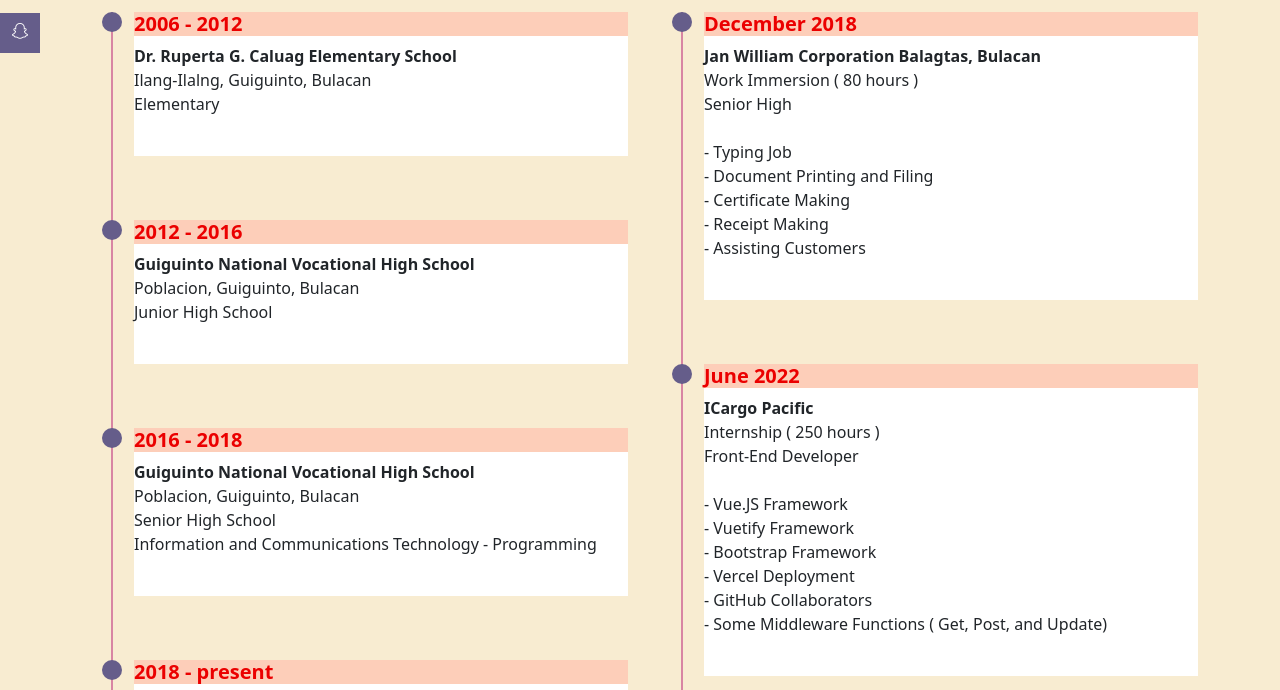
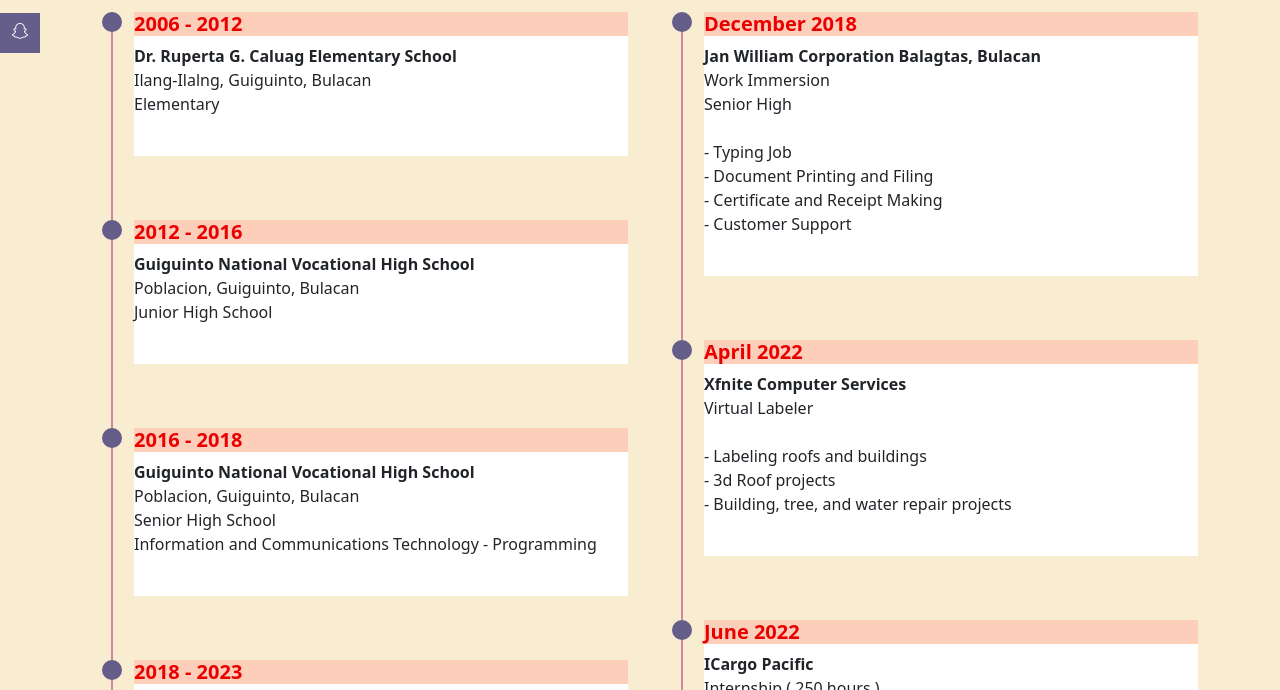
Before and after one commit to christinebrito/My_Personal_Website, a plain HTML site: page index.html in a window 1280 px wide. Shown: the part 1396-2086 px from the top of the page. Drawn offline with nearby package versions, Linux system fonts and the light colour scheme; some packages are replaced by stand-ins of ours; a script that the page names is missing.

Commit message:
update education and experience

```diff
--- a/index.html
+++ b/index.html
@@ -158,7 +158,7 @@
                             </li>
                             <br>
                             <li>
-                                <h4><span> 2018 - present </span></h4>
+                                <h4><span> 2018 - 2023 </span></h4>
                                 <b>Bulacan State University</b><br>
                                 <p>Malolos, Bulacan <br>
                                    Bachelor of Science in Computer Engineering</p><br>
@@ -171,13 +171,21 @@
                             <li>
                                 <h4><span> December 2018 </span></h4>
                                 <b>Jan William Corporation Balagtas, Bulacan</b><br>
-                                <p>Work Immersion ( 80 hours ) <br>
+                                <p>Work Immersion<br>
                                    Senior High <br><br>
                                    - Typing Job <br>
                                    - Document Printing and Filing <br>
-                                   - Certificate Making <br>
-                                   - Receipt Making <br>
-                                   - Assisting Customers </p> <br>
+                                   - Certificate and Receipt Making <br>
+                                   - Customer Support </p> <br>
+                            </li>
+                            <br>
+                            <li>
+                                <h4><span> April 2022 </span></h4>
+                                <b> Xfnite Computer Services</b><br>
+                                <p>Virtual Labeler <br><br>
+                                   - Labeling roofs and buildings <br>
+                                   - 3d Roof projects <br>
+                                   - Building, tree, and water repair projects</p> <br>
                             </li>
                             <br>
                             <li>
@@ -185,10 +193,9 @@
                                 <b>ICargo Pacific</b><br>
                                 <p>Internship ( 250 hours ) <br>
                                    Front-End Developer <br><br>
-                                   - Vue.JS Framework<br>
-                                   - Vuetify Framework<br>
-                                   - Bootstrap Framework<br>
-                                   - Vercel Deployment <br>
+                                   - Web design and development<br>
+                                   - Vercel Deployment<br>
+                                   - Vue.JS and Bootstrap Framework<br>
                                    - GitHub Collaborators <br>
                                    - Some Middleware Functions ( Get, Post, and Update) </p> <br>
                             </li>
```
